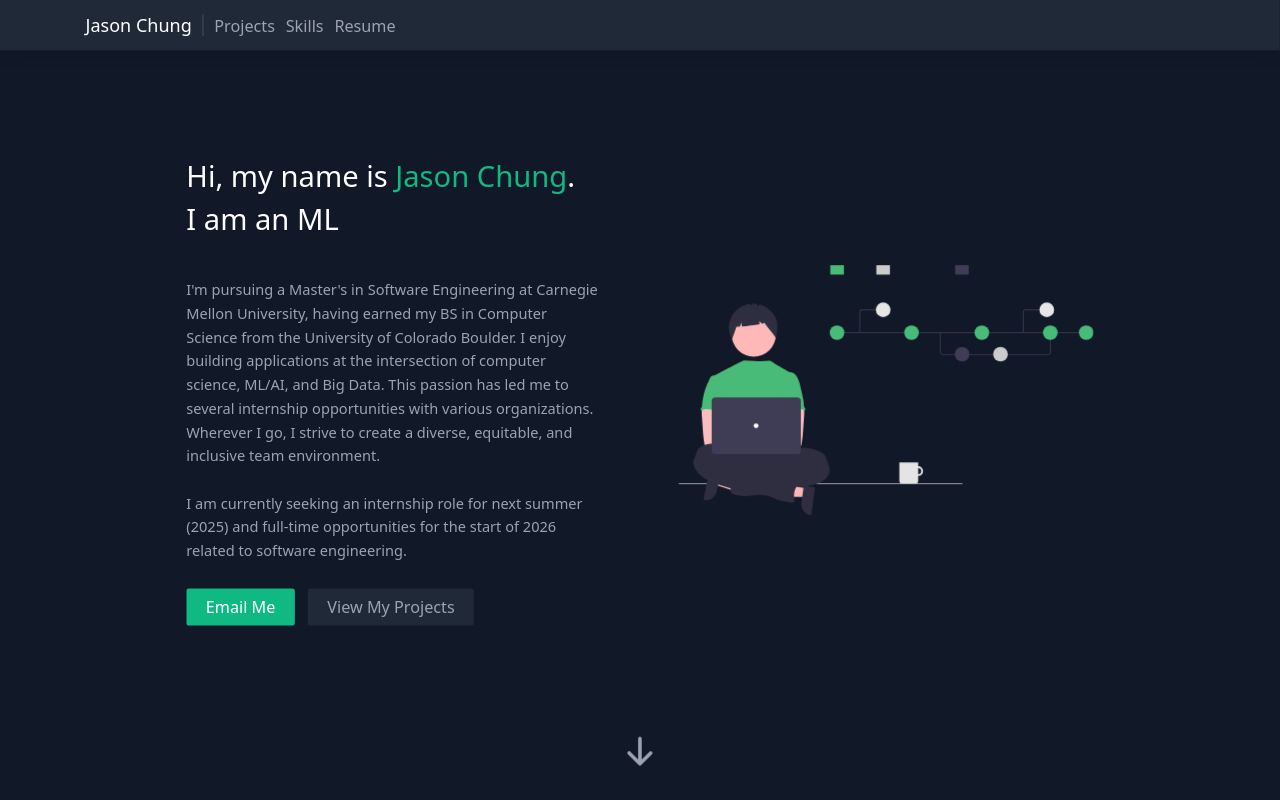
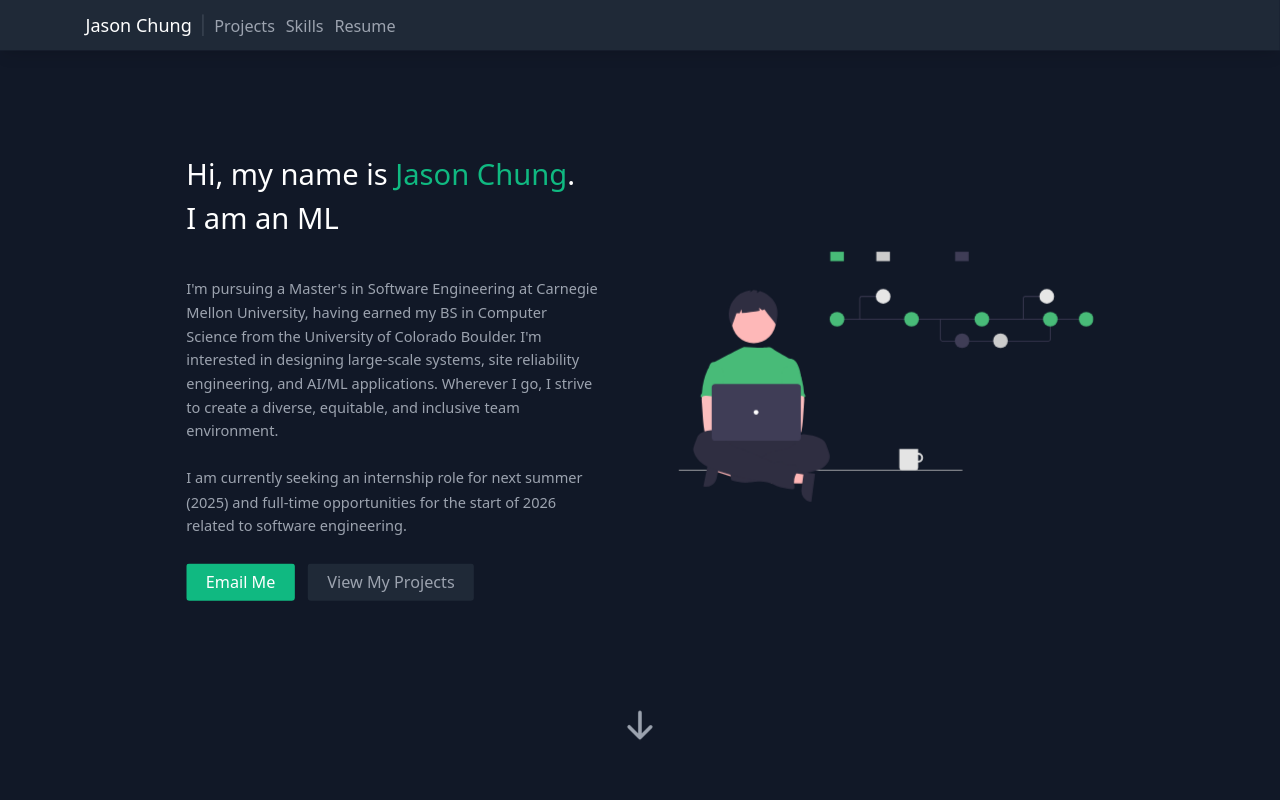
Before and after one commit to Jaesunee/Jaesunee.github.io, a React (Create React App) app: page / in a window 1280 px wide. Shown: the top 800 px of the page. Built offline with nearby package versions, Linux system fonts and the light colour scheme; some icons are missing.

Commit message:
Update About section

```diff
--- a/src/components/About.js
+++ b/src/components/About.js
@@ -60,9 +60,8 @@
                     </h1>
                     <p className="mb-8 leading-relaxed text-base" data-aos="fade" data-aos-delay="2000">
                         <br></br>I'm pursuing a Master's in Software Engineering at Carnegie Mellon University, having earned my BS in Computer Science from the
-                        University of Colorado Boulder. I enjoy building applications at the intersection of computer science, ML/AI, and Big Data. This passion
-                        has led me to several internship opportunities with various organizations. Wherever I go, I strive to create a diverse, equitable, and
-                        inclusive team environment.
+                        University of Colorado Boulder. I'm interested in designing large-scale systems, site reliability engineering, and AI/ML applications.
+                        Wherever I go, I strive to create a diverse, equitable, and inclusive team environment.
                         <br></br>
                         <br></br>I am currently seeking an internship role for next summer (2025) and full-time opportunities for the start of 2026 related to
                         software engineering.
```
